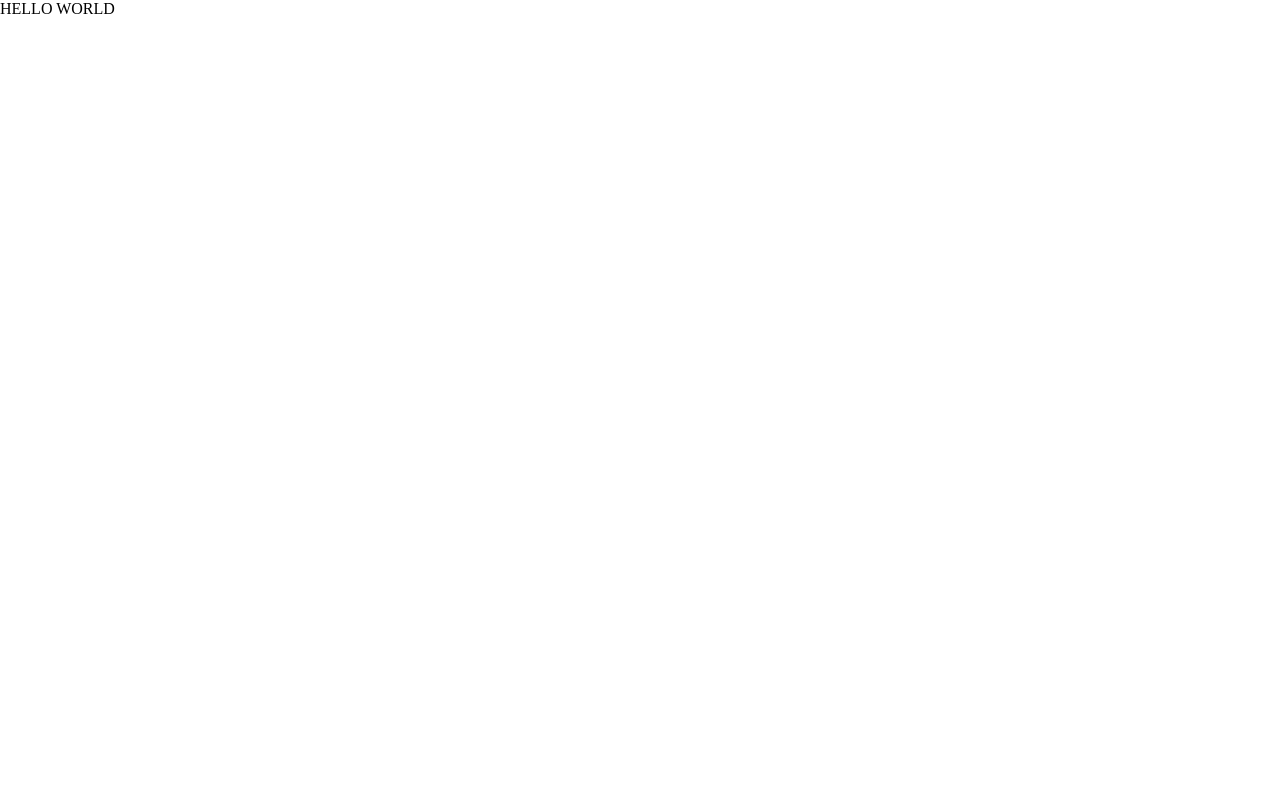
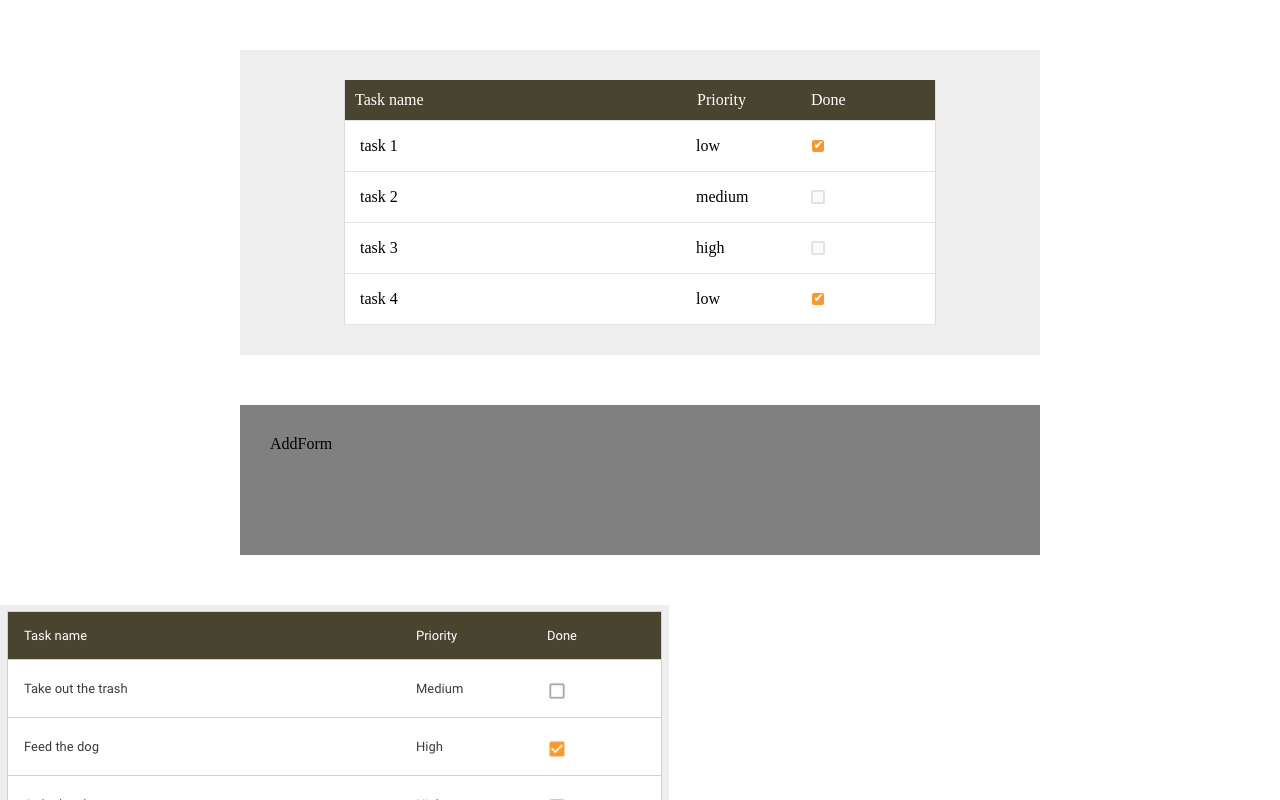
Before and after one commit to majkelsen/PolSourceTask, a React (Create React App) app: page / in a window 1280 px wide. Shown: the top 800 px of the page. Built offline with nearby package versions, Linux system fonts and the light colour scheme.

Commit message:
table front done

```diff
--- a/src/App.js
+++ b/src/App.js
@@ -1,12 +1,80 @@
-import React from 'react';
+import React, { Component } from 'react';
 import './style/App.css';
+import image from './directStyle.png'
 
-function App() {
-  return (
-    <div className="App">
-      <p>HELLO WORLD</p>
-    </div>
-  );
+import DataTable from './components/DataTable.js'
+import AddForm from './components/AddForm.js'
+
+class App extends Component {
+  state = {
+    couter: 4,
+    tasks: [
+      {
+        id: 0,
+        text: 'task 1',
+        important: 'low',
+        done: true,
+      },
+      { id: 1, text: "task 2", important: 'medium', done: false },
+      { id: 2, text: "task 3", important: 'high', done: false },
+      { id: 3, text: "task 4", important: 'low', done: true },
+
+    ]
+  }
+
+  deleteTask = (id) => {
+    console.log("delete elementu o id " + id);
+
+    let tasks = [...this.state.tasks];
+    tasks = tasks.filter(task => task.id !== id)
+    this.setState({
+      tasks
+    })
+  }
+
+  changeTaskStatus = (id) => {
+    console.log("change w stanie elementu o id " + id);
+
+    let tasks = Array.from(this.state.tasks);
+    tasks.forEach(task => {
+      if (task.id === id) {
+        task.done = !task.done;
+      }
+    })
+    this.setState({
+      tasks
+    })
+    console.log(this.state.tasks)
+  }
+
+  // addTask = (text, date, important) => {
+  //   console.log("dodany obiekt");
+  //   const task = {
+  //     id: this.state.counter,
+  //     text, // tekst z inputa
+  //     date, //tekst z inputa
+  //     important, //wartość z inputa
+  //     active: true,
+  //     finishDate: null
+  //   }
+  //   this.counter++
+  //   console.log(task, this.counter);
+
+  //   this.setState(prevState => ({
+  //     tasks: [...prevState.tasks, task]
+  //   }))
+  //   return true
+  // }
+
+  render() {
+    return (
+      <div className="App">
+        <DataTable tasks={this.state.tasks} delete={this.deleteTask} done={this.changeTaskStatus} />
+        <AddForm />
+        <img src={image} alt="fotka" />
+      </div>
+    );
+  }
 }
 
 export default App;
--- /dev/null
+++ b/src/components/AddForm.js
@@ -0,0 +1,12 @@
+import React from 'react';
+import '../style/AddForm.css';
+
+function AddForm() {
+  return (
+    <div className='addForm'>
+      <p>AddForm</p>
+    </div>
+  );
+}
+
+export default AddForm;
--- /dev/null
+++ b/src/components/DataTable.js
@@ -0,0 +1,23 @@
+import React from 'react';
+import '../style/DataTable.css';
+import Task from './Task.js';
+
+const DataTable = (props) => {
+  let taskList = props.tasks;
+  taskList = taskList.map(task => <Task key={task.id} task={task} delete={props.delete} done={props.done} />)
+
+
+
+  return (
+    <div className='dataTable'>
+      <section className="tableRow first">
+        <div className="columnFirst">Task name</div>
+        <div className="columnSecond">Priority</div>
+        <div className="columnThird">Done</div>
+      </section>
+      {taskList}
+    </div>
+  )
+}
+
+export default DataTable;
--- /dev/null
+++ b/src/components/Task.js
@@ -0,0 +1,19 @@
+import React from 'react';
+
+const Task = (props) => {
+
+  const { text, id, done, important } = props.task;
+
+  return (
+    <section className="tableRow">
+      <div className="columnFirst">{text}</div>
+      <div className="columnSecond">{important}</div>
+      <div className="columnThird">
+        <input className="doneCheckbox" id="doneCheckbox" type="checkbox" checked={done} onChange={() => props.done(id)} />
+        <button className="deleteButton hovered" onClick={() => props.delete(id)}>X</button>
+      </div>
+    </section>
+  )
+}
+
+export default Task;
--- /dev/null
+++ b/src/style/AddForm.css
@@ -0,0 +1,7 @@
+.addForm{
+  margin: 50px auto;
+  padding: 30px;
+  width: 800px;
+  min-height: 150px;
+  background-color: grey;
+}
--- /dev/null
+++ b/src/style/DataTable.css
@@ -0,0 +1,97 @@
+:root {
+  --row-height: 20px;
+  --checkbox-size: 14px;
+}
+
+.dataTable{
+  margin: 50px auto;
+  padding: 30px;
+  width: 800px;
+  min-height: 300px;
+  background-color: #EEEEEE;
+
+}
+
+.tableRow {
+  display: flex;
+  width: 80%;
+  margin: 0 auto;
+  line-height: var(--row-height);
+  background-color: #fff;
+  padding: 15px;
+  border-left: 1px solid #DCDCDC;
+  border-right: 1px solid #DCDCDC;
+  border-bottom: 1px solid #E2E2E2;
+}
+
+.tableRow.first{
+  background-color: rgb(73, 68, 48);
+  color: white;
+  padding: 10px;
+}
+
+.tableRow div:nth-child(1){
+  flex-basis: 60%;
+}
+
+.tableRow div:nth-child(2){
+  flex-basis: 20%;
+}
+
+.tableRow div:nth-child(3){
+  flex-basis: 20%;
+  display: flex;
+  justify-content: space-between;
+}
+
+
+/* checkbox styling */
+.doneCheckbox {
+  appearance: none;
+  display: inline-block;
+  position: relative;
+  border: 2px solid #E2E2E2;
+  background-color: #fafafa;
+  border-radius: 2px;
+
+  margin: calc(((var(--row-height)) - (var(--checkbox-size))) / 2) 3px;
+
+  width: var(--checkbox-size);
+  height: var(--checkbox-size);
+}
+
+.doneCheckbox:checked{
+  background-color: #F69A2F;
+  border-radius: 3px;
+  border: 1px solid white;
+}
+
+.doneCheckbox:checked:after{
+  content: '\2714';
+  font-size: calc(var(--checkbox-size) - 2px);
+  position: absolute;
+  top: -2.5px;
+  left: 1.5px;
+  color: white;
+}
+
+
+/* del button styling */
+.deleteButton {
+width: 50px;
+height: var(--row-height);
+background-color: #F69A2F;
+border-radius: 1px;
+border: 1px solid black;
+/* border: none; */
+display: none;
+}
+
+.tableRow:hover .deleteButton.hovered{
+  display: block;
+}
+
+.deleteButton:hover{
+  background-color: #d18227;
+  box-shadow: 0 0 3px 1px black;
+}
```
Also changed, not shown: src/directStyle.png (added), 1 other file (tests, documents, lock files or other folders).
